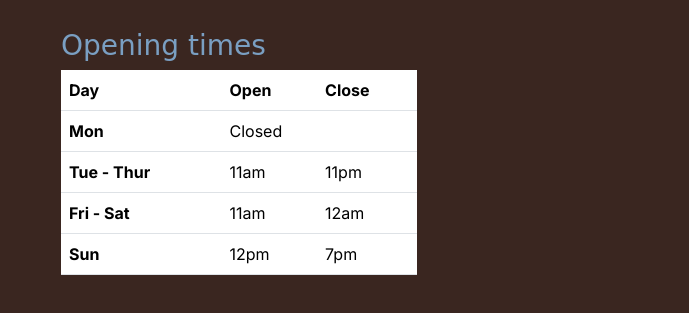
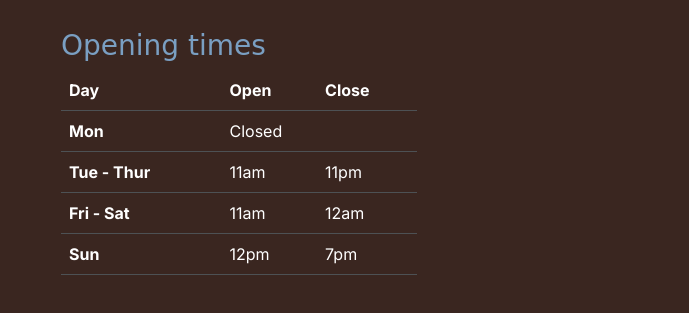
Before and after one commit to SandyWyper/boardwalk-games, a plain HTML site: page index.html in a window 1280 px wide. Shown: the part 1191-1504 px from the top of the page, 591-1280 px from the left. Drawn offline with nearby package versions, Linux system fonts and the light colour scheme; a web font is replaced by a local one.

Commit message:
Update index.html to adjust spacing in the social links section and apply a dark theme to the opening times table. Modify style.css to ensure the dark table background is transparent for better integration with the overall design.

```diff
--- a/index.html
+++ b/index.html
@@ -294,7 +294,7 @@
               <i class="fa-solid fa-phone"></i> 012 345 6789<br />
               <i class="fa-regular fa-paper-plane"></i> info@boardwalk-games.co
             </p>
-            <div class="social-links mt-4">
+            <div class="social-links my-4">
               <a
                 href="https://www.instagram.com"
                 target="_blank"
@@ -322,7 +322,7 @@
           <!-- Opening times -->
           <div class="col-12 col-md-6 col-xl-4">
             <h3 class="sub-heading-color">Opening times</h3>
-            <table class="table">
+            <table class="table table-dark">
               <thead>
                 <tr>
                   <th scope="col">Day</th>
--- a/style.css
+++ b/style.css
@@ -107,6 +107,9 @@ h3 {
 #contact .social-links i:hover {
   color: var(--secondary-color);
 }
+#contact .table-dark * {
+  background-color: transparent;
+}
 
 /* Media queries */
 
```
